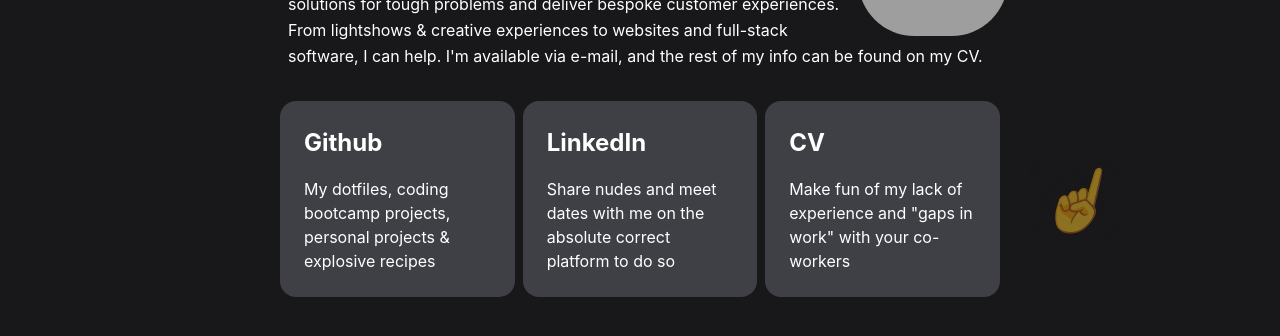
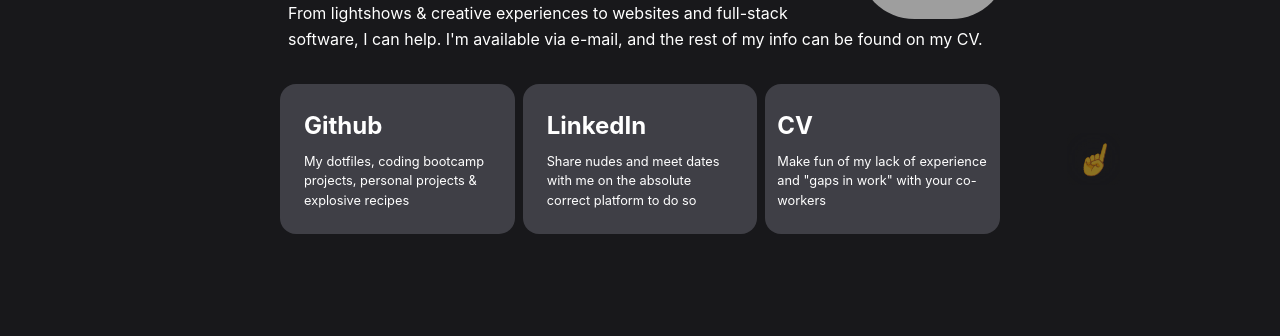
Before and after one commit to Rogersiver/folio, a Next.js app: page / in a window 1280 px wide. Shown: the part 1142-1478 px from the top of the page. Built offline with nearby package versions, Linux system fonts and the light colour scheme; grey boxes are pictures that could not be loaded.

Commit message:
good init

```diff
--- a/pages/index.tsx
+++ b/pages/index.tsx
@@ -21,13 +21,13 @@
           <p onClick={() =>
           {
             scroll.scrollToBottom();
-          }} className='transition ease-in-out hover:-translate-y-1 hover:scale-110 hover:opacity-100 duration-300 invisible lg:visible opacity-50 cursor-pointer text-6xl italic m-40 sm:mb-20 absolute backdrop-blur-xl p-2 rounded-lg'>👇</p>
+          }} className='transition ease-in-out hover:-translate-y-1 hover:scale-110 hover:opacity-100 duration-300 invisible lg:visible opacity-50 cursor-pointer text-3xl m-40 sm:mb-20 absolute p-2'>👇</p>
           <p onClick={() =>
           {
             scroll.scrollToBottom();
-          }} className='visible lg:invisible cursor-pointer text-6xl italic top-0 absolute backdrop-blur-xl p-2 rounded-lg'>👇</p>
+          }} className='visible lg:invisible cursor-pointer text-3xl italic top-0 absolute backdrop-blur-xl p-2 rounded-lg'>👇</p>
         </div>
-        <div className='flex place-content-center place-items-center justify-center bg-zinc-900 m-auto h-screen w-screen pt-20 z-20'>
+        <div className='flex place-content-center place-items-center justify-center bg-zinc-900 m-auto h-screen w-screen'>
           <div className='max-w-3xl'>
             <div className='mx-4'>
               <div className='flex text-4xl mx-4 '>I'm <p className='text-green-500 mx-2 font-bold'> Roger</p> <p className='font-bold'>Siver,</p></div>
@@ -49,7 +49,7 @@
                   <p>Share nudes and meet dates with me on the absolute correct platform to do so </p>
                 </a>
               </div>
-              <div className='w-full px-6 bg-zinc-700 rounded-2xl'>
+              <div className='w-full px-3 bg-zinc-700 rounded-2xl'>
                 <a href='https://www.linkedin.com/in/roger-siver/' target="_blank" className='card cursor-pointer'>
                   <h2>CV</h2>
                   <p>Make fun of my lack of experience and "gaps in work" with your co-workers</p>
@@ -58,7 +58,7 @@
               <p onClick={() =>
               {
                 scroll.scrollToTop();
-              }} className='transition ease-in-out hover:-translate-y-1 hover:scale-110 opacity-50 hover:opacity-100 duration-300 invisible lg:visible cursor-pointer text-6xl italic right-0 m-40 absolute backdrop-blur-xl p-2 rounded-lg'>☝️</p>
+              }} className='transition ease-in-out hover:-translate-y-1 hover:scale-110 opacity-50 hover:opacity-100 duration-300 invisible lg:visible cursor-pointer text-3xl italic right-0 m-40 absolute backdrop-blur-xl p-2 rounded-lg'>☝️</p>
 
             </div>
             {/* <p onClick={() =>
--- a/styles/globals.css
+++ b/styles/globals.css
@@ -3,8 +3,7 @@
 @tailwind utilities;
 @layer components {
     .card {
-        margin: 1rem;
-        padding: 1.5rem;
+        padding: 1rem;
         text-align: left;
         border-radius: 10px;
         transition: color 0.15s ease;
@@ -16,13 +15,13 @@
         color: lightgreen;
     }
     .card h2 {
-        margin: 0 0 1rem 0;
+        margin: 0 0 0.5rem 0;
         font-size: 1.5rem;
         font-weight: bold;
     }
     .card p {
         margin: 0;
-        font-size: 1rem;
+        font-size: 0.8rem;
         line-height: 1.5;
     }
     .footer {
```
